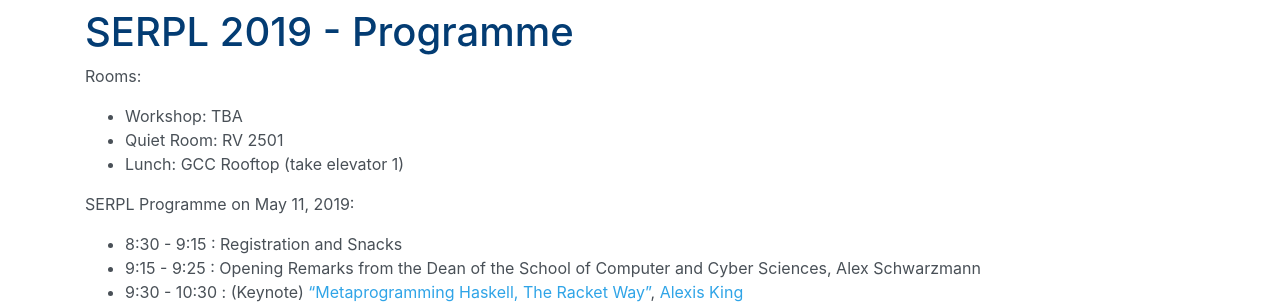
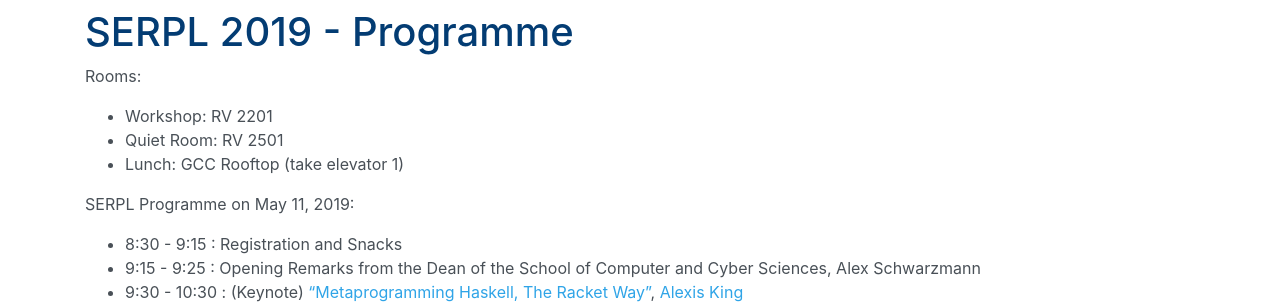
Before and after one commit to the-au-forml-lab/SERPL2019, a Jekyll site: the page built from programme.md, in a window 1280 px wide. Shown: the part 122-426 px from the top of the page. Built offline with Jekyll 4.4.1, drawn with Linux system fonts in a browser that asks for light colours.

Commit message:
Added room to workshop.

```diff
--- a/programme.md
+++ b/programme.md
@@ -4,7 +4,7 @@
 ---
 
 Rooms:
-  - Workshop: TBA
+  - Workshop: RV 2201
   - Quiet Room: RV 2501
   - Lunch: GCC Rooftop (take elevator 1)
 
```
